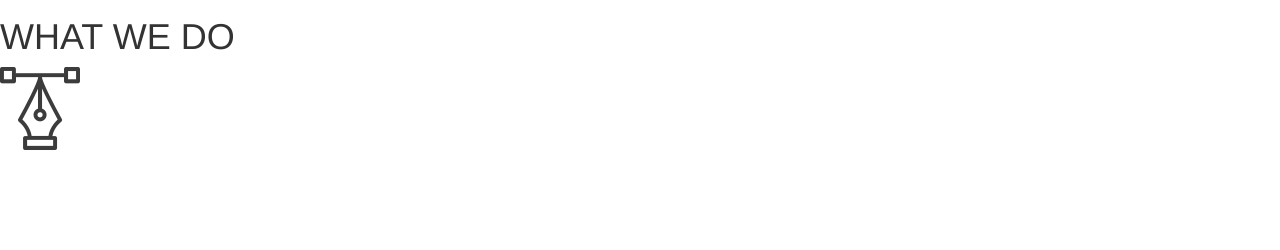
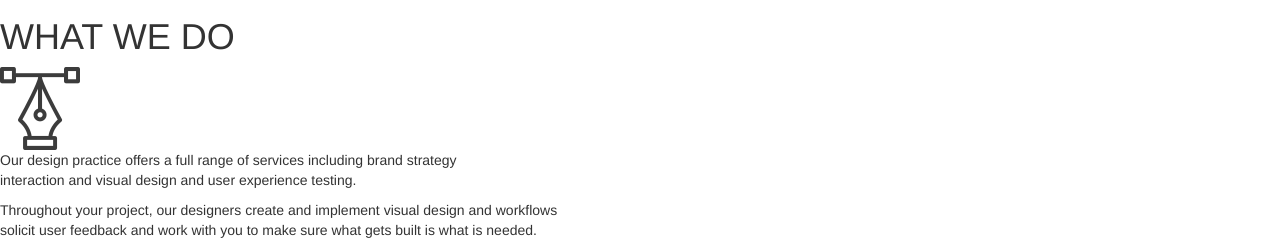
Before and after one commit to Mellisah-lisah/studio, a plain HTML site: page index.html in a window 1280 px wide. Shown: the part 698-948 px from the top of the page. Before the commit the page ends 858 px from the top, so only its background shows below. Drawn offline with nearby package versions, Linux system fonts and the light colour scheme.

Commit message:
added aparagraph on designs

```diff
--- a/index.html
+++ b/index.html
@@ -39,7 +39,8 @@
   <div id="what we do">
     <h1>WHAT WE DO</h1>
     <img src="/images/design_icon.png">
-    <p></p>
+       <p>Our design practice offers a full range of services including brand strategy<br> interaction and visual design and user experience testing.</p>
+       <p>Throughout your project, our designers create and implement visual design and workflows<br> solicit user feedback and work with you to make sure what gets built is what is needed.</p>
   </div>
 <link rel="stylesheet" href="https://stackpath.bootstrapcdn.com/bootstrap/3.4.1/css/bootstrap.min.css" integrity="sha384-HSMxcRTRxnN+Bdg0JdbxYKrThecOKuH5zCYotlSAcp1+c8xmyTe9GYg1l9a69psu" crossorigin="anonymous">
 <link rel="stylesheet" href="https://stackpath.bootstrapcdn.com/bootstrap/3.4.1/css/bootstrap-theme.min.css" integrity="sha384-6pzBo3FDv/PJ8r2KRkGHifhEocL+1X2rVCTTkUfGk7/0pbek5mMa1upzvWbrUbOZ" crossorigin="anonymous">
```
